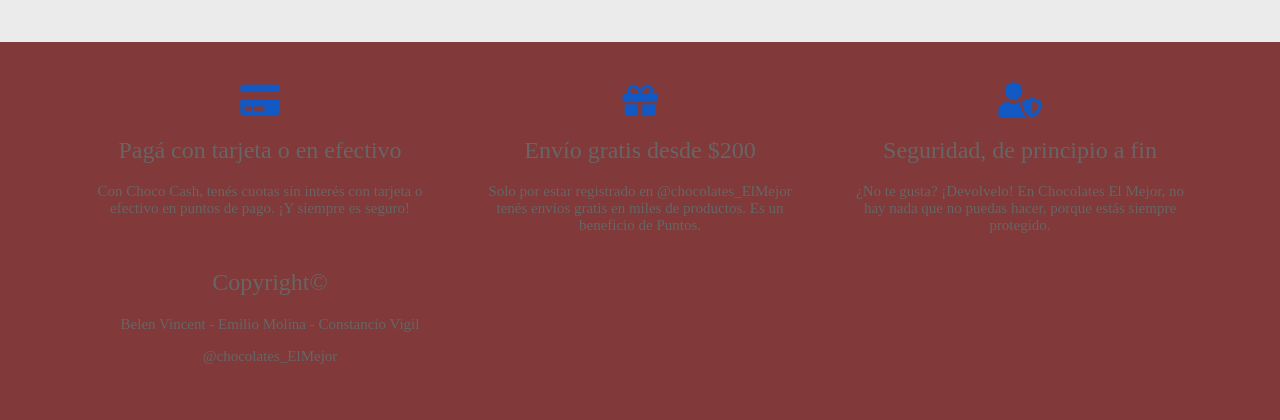
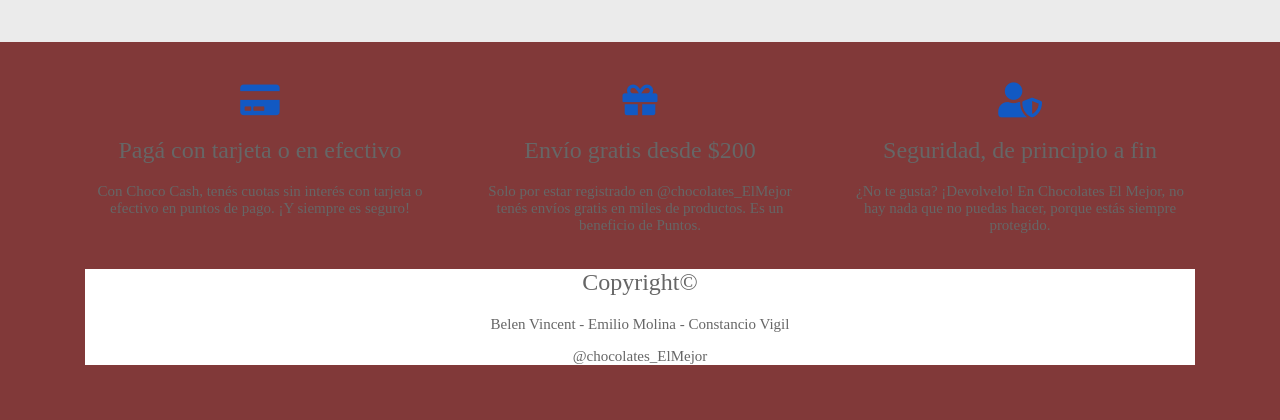
Before and after one commit to CosVigil/proyectoIntegrador, a Node server app: page / in a window 1280 px wide. Shown: the part 1488-1908 px from the top of the page. Run offline with Node 20, Linux system fonts and the light colour scheme; some libraries are stand-ins or nearby versions.

Commit message:
cambios en el footer

```diff
--- a/public/stylesheets/app.css
+++ b/public/stylesheets/app.css
@@ -313,6 +313,11 @@ hr {
   font-weight: 300;
 }
 
+.footerAbajo{
+  background-color:white;
+}
+
+
 .sub-footer {
   border-top: 1px solid var(--light-gray);
   background-color: #ffffff;
--- a/views/partials/footer.ejs
+++ b/views/partials/footer.ejs
@@ -26,9 +26,9 @@
                 </article>
             </div>
         </div>
-        <div class="col-12 col-lg-4">
+        <div class="footerAbajo">
             <article class="footer-data">
-                <h2 id="copy">Copyright©</h2>
+                <h2 class="copy">Copyright©</h2>
                 <p>Belen Vincent - Emilio Molina - Constancio Vigil</p>
                 <p>@chocolates_ElMejor</p>
             </article>
```
